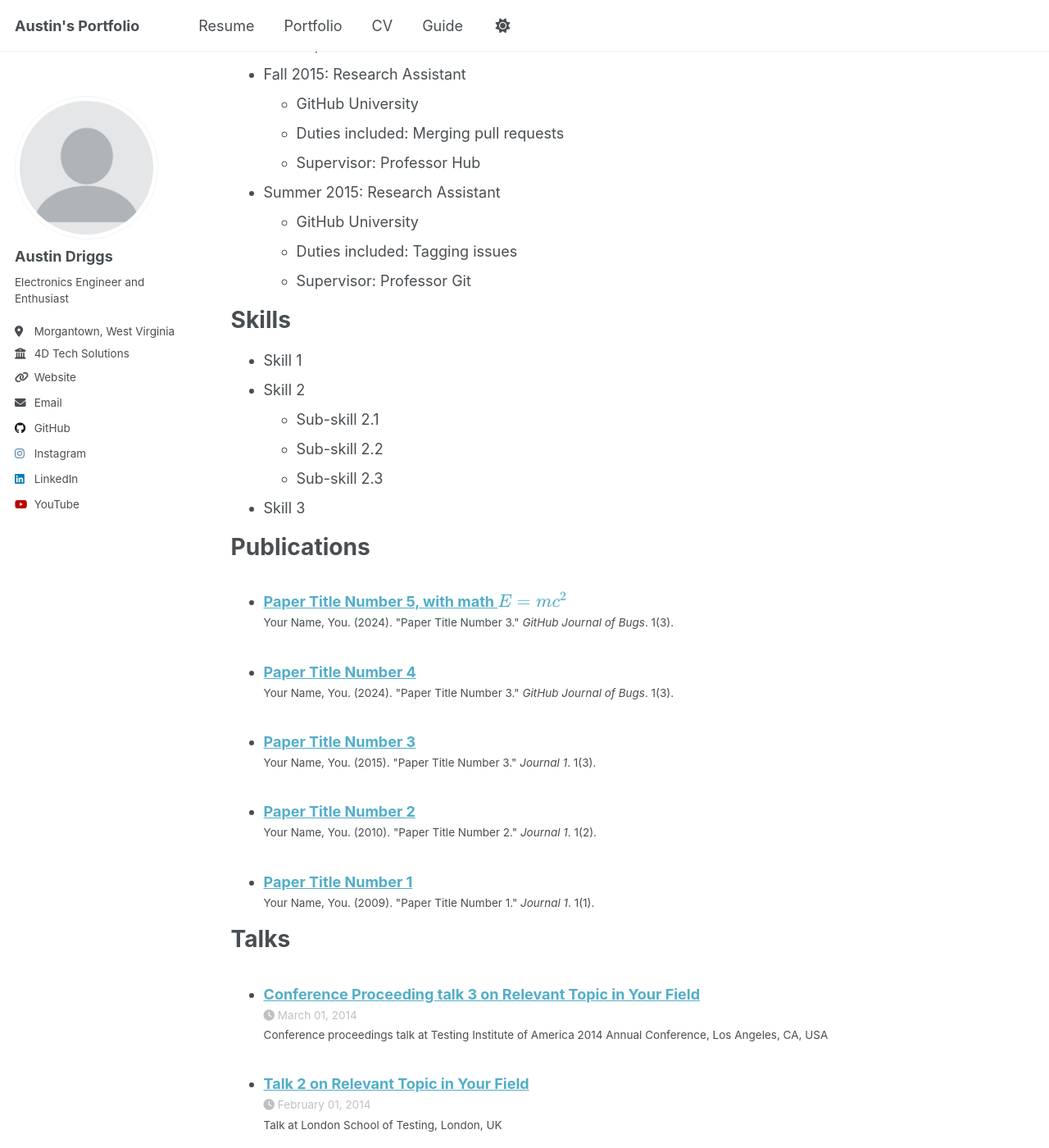
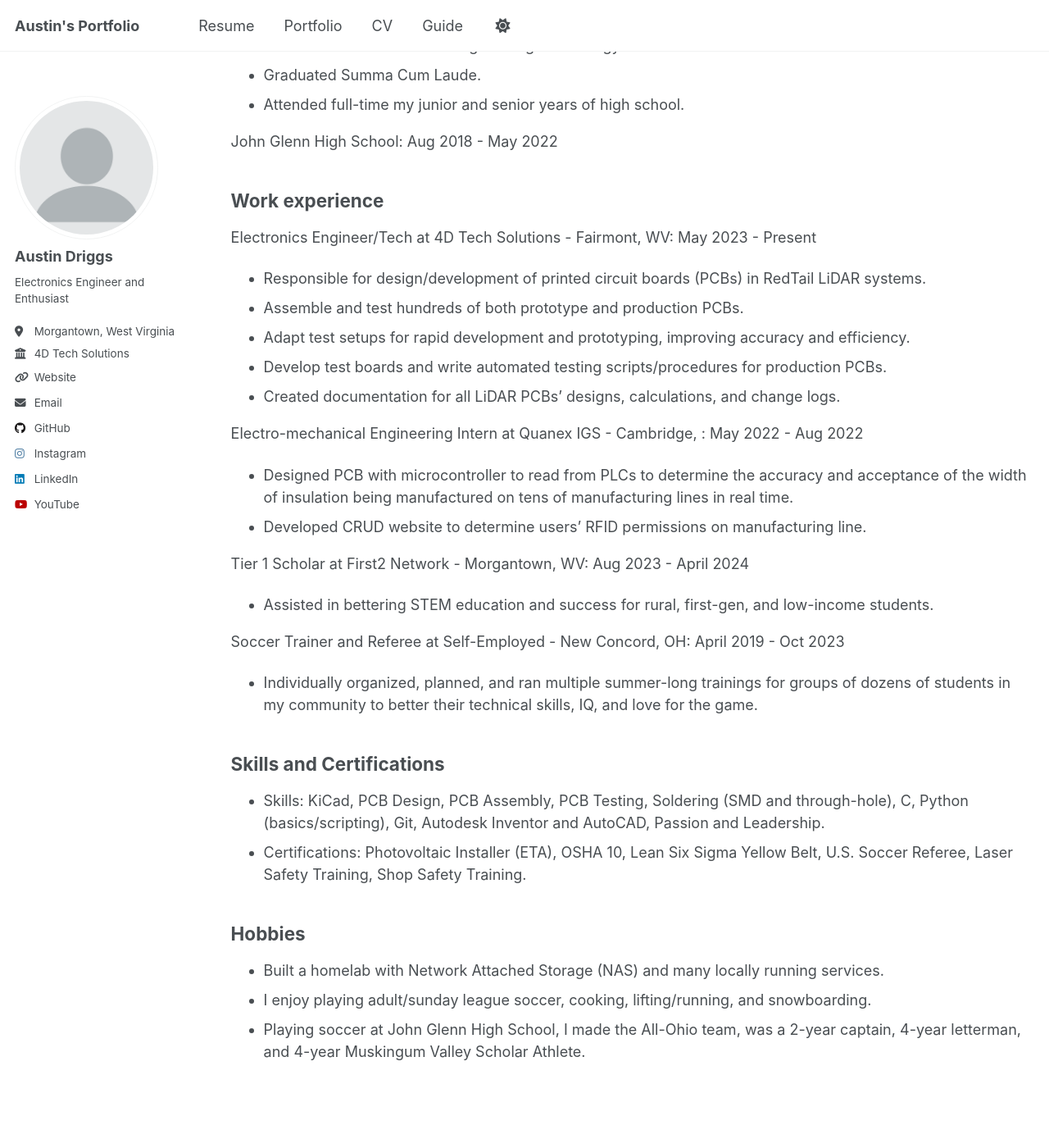
Before and after one commit to austindriggs/austindriggs.github.io, a Jekyll site: the page built from _pages/cv.md, in a window 1280 px wide and 1400 px high, scrolled down 429 px. Shown: the whole window at 82% size. Built offline with Jekyll 4.4.1, drawn with Linux system fonts in a browser that asks for light colours; a script that is not in the unit is left out; some of the changed text lies outside the part shown.

Commit message:
updated CV with my resume 2025-10-07

```diff
--- a/_pages/cv.md
+++ b/_pages/cv.md
@@ -9,56 +9,50 @@ redirect_from:
 
 {% include base_path %}
 
-Education
-======
-* Ph.D in Version Control Theory, GitHub University, 2018 (expected)
-* M.S. in Jekyll, GitHub University, 2014
-* B.S. in GitHub, GitHub University, 2012
+## Education
 
-Work experience
-======
-* Spring 2024: Academic Pages Collaborator
-  * GitHub University
-  * Duties includes: Updates and improvements to template
-  * Supervisor: The Users
+West Virginia University: Aug 2022 - May 2026
+- B.S. in Electrical Engineering, B.S. in Computer Engineering, Minor in Computer Science.
+- Currently maintaining a 3.9 GPA.
+- Electronics Lead at WVU for Mars Society’s University Rover Challenge (URC)
+- Member of IEEE Socitety at WVU.
 
-* Fall 2015: Research Assistant
-  * GitHub University
-  * Duties included: Merging pull requests
-  * Supervisor: Professor Hub
+Zane State College:	Aug 2020 - May 2022
+- A.S. in Electro-mechanical Engineering Technology
+- Graduated Summa Cum Laude.
+- Attended full-time my junior and senior years of high school.
 
-* Summer 2015: Research Assistant
-  * GitHub University
-  * Duties included: Tagging issues
-  * Supervisor: Professor Git
+John Glenn High School: Aug 2018 - May 2022
 
-Skills
-======
-* Skill 1
-* Skill 2
-  * Sub-skill 2.1
-  * Sub-skill 2.2
-  * Sub-skill 2.3
-* Skill 3
 
-Publications
-======
-  <ul>{% for post in site.publications reversed %}
-    {% include archive-single-cv.html %}
-  {% endfor %}</ul>
+## Work experience
 
-Talks
-======
-  <ul>{% for post in site.talks reversed %}
-    {% include archive-single-talk-cv.html  %}
-  {% endfor %}</ul>
+Electronics Engineer/Tech at 4D Tech Solutions - Fairmont, WV: May 2023 - Present
+- Responsible for design/development of printed circuit boards (PCBs) in RedTail LiDAR systems.
+- Assemble and test hundreds of both prototype and production PCBs.
+- Adapt test setups for rapid development and prototyping, improving accuracy and efficiency.
+- Develop test boards and write automated testing scripts/procedures for production PCBs.
+- Created documentation for all LiDAR PCBs’ designs, calculations, and change logs.
 
-Teaching
-======
-  <ul>{% for post in site.teaching reversed %}
-    {% include archive-single-cv.html %}
-  {% endfor %}</ul>
+Electro-mechanical Engineering Intern at Quanex IGS - Cambridge, : May 2022 - Aug 2022
+- Designed PCB with microcontroller to read from PLCs to determine the accuracy and acceptance of the width of insulation being manufactured on tens of manufacturing lines in real time.
+- Developed CRUD website to determine users’ RFID permissions on manufacturing line.
 
-Service and leadership
-======
-* Currently signed in to 43 different slack teams
+Tier 1 Scholar at First2 Network - Morgantown, WV: Aug 2023 - April 2024
+- Assisted in bettering STEM education and success for rural, first-gen, and low-income students.
+
+Soccer Trainer and Referee at Self-Employed - New Concord, OH: April 2019 - Oct 2023
+- Individually organized, planned, and ran multiple summer-long trainings for groups of dozens of students in my community to better their technical skills, IQ, and love for the game.
+
+
+## Skills and Certifications
+
+- Skills: KiCad, PCB Design, PCB Assembly, PCB Testing, Soldering (SMD and through-hole), C, Python (basics/scripting), Git, Autodesk Inventor and AutoCAD, Passion and Leadership.
+- Certifications: Photovoltaic Installer (ETA), OSHA 10, Lean Six Sigma Yellow Belt, U.S. Soccer Referee, Laser Safety Training, Shop Safety Training.
+
+
+## Hobbies
+
+- Built a homelab with Network Attached Storage (NAS) and many locally running services.
+- I enjoy playing adult/sunday league soccer, cooking, lifting/running, and snowboarding.
+- Playing soccer at John Glenn High School, I made the All-Ohio team, was a 2-year captain, 4-year letterman, and 4-year Muskingum Valley Scholar Athlete.
```
